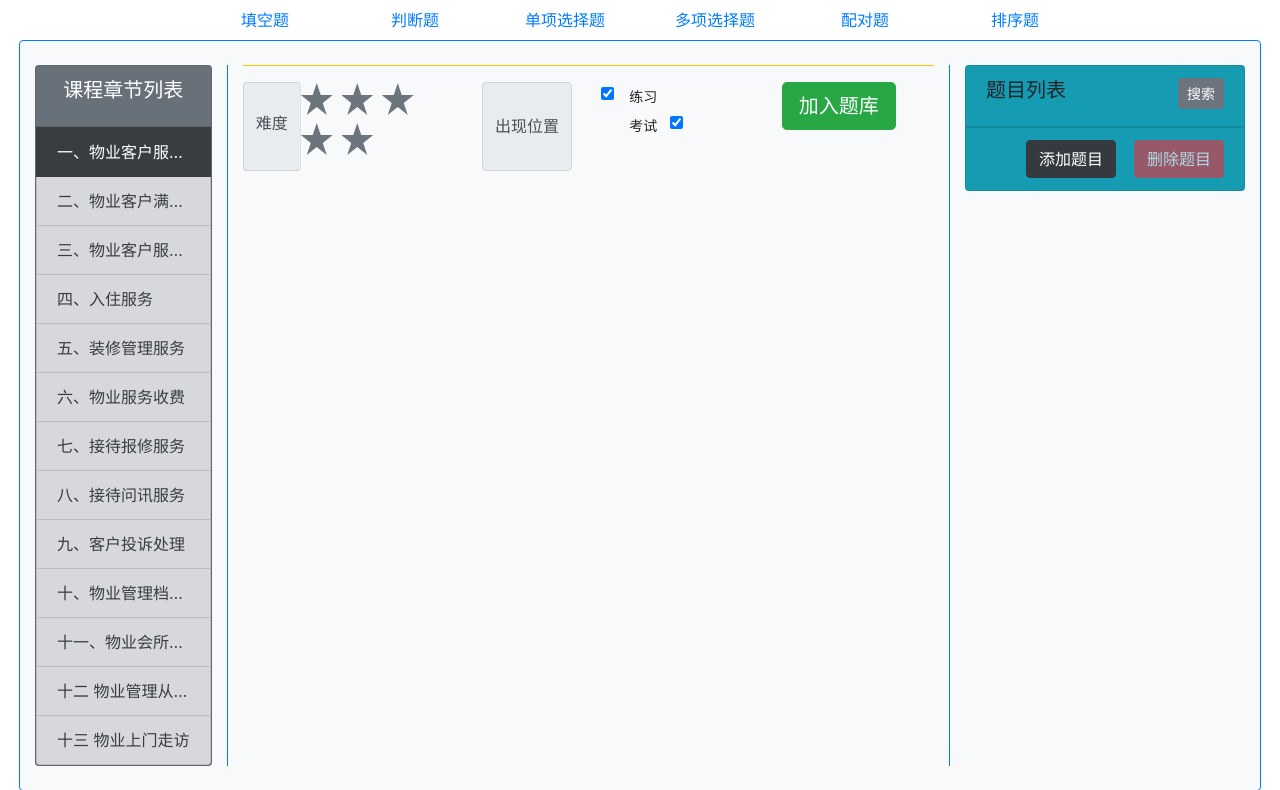
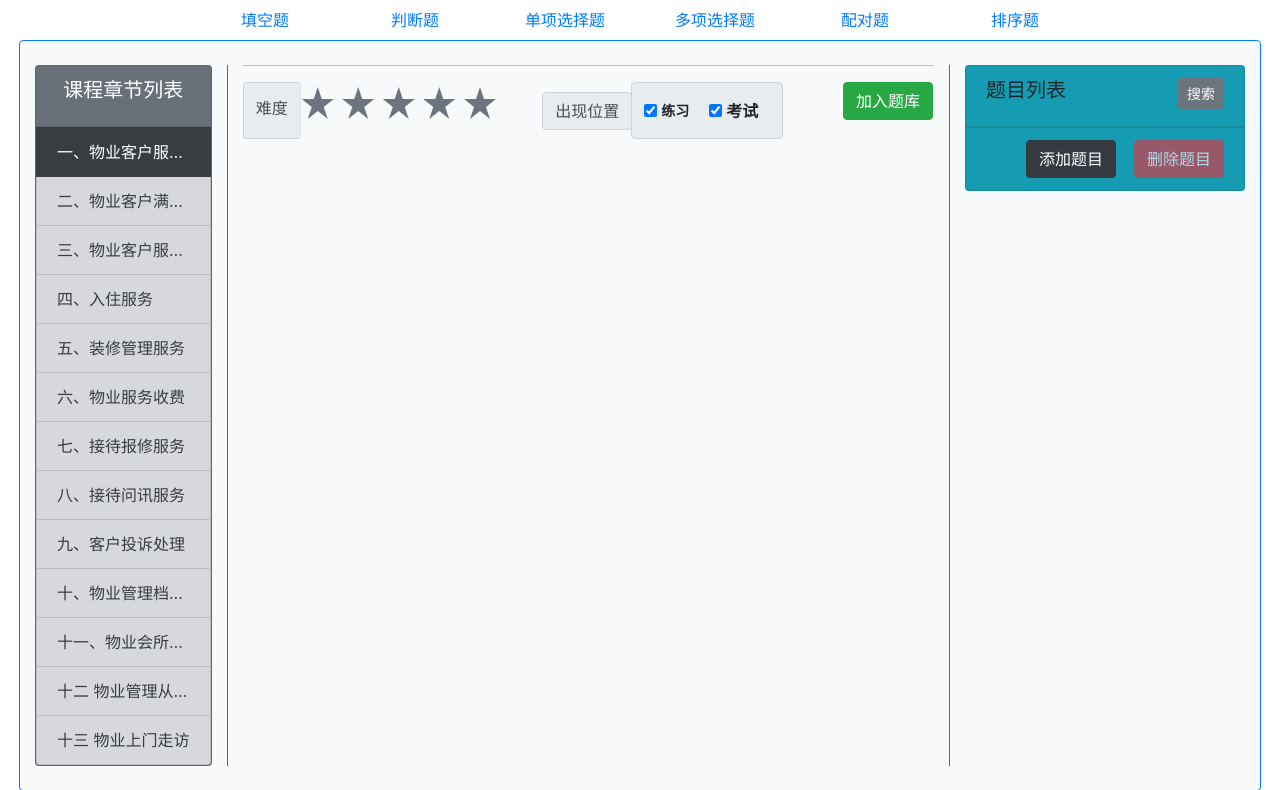
Before and after one commit to ChopinNocture/Python_WebFrame_Std, a Django app: page /course/questions/editor/ in a window 1280 px wide. Shown: the part 56-846 px from the top of the page. Run offline with Django 3.2, Linux system fonts and the light colour scheme; data comes from the database, SQL or seed files in the repository; some libraries are stand-ins or nearby versions.

Commit message:
实打实大大

```diff
--- a/EduSite/Templates/course/questionEditor.html
+++ b/EduSite/Templates/course/questionEditor.html
@@ -12,7 +12,7 @@
     <div class="row-fluid ">
     <!-- <div class="card-header"> -->
         <!-- <div class="span12"> -->
-            <ul class="nav nav-pills justify-content-center text-center ">
+            <ul class="nav nav-pills justify-content-center text-center">
                 {% for qType in qTypeList %}
                 <li class="nav-item" style="width: 150px;">
                     {% url 'course:question-editor-type' qType as qTypeURL %} {% url 'course:question-list' qType as qListURL %}
@@ -51,8 +51,11 @@
 
                 <div class="border-top border-warning py-2"></div>
                 <div class="row align-content-center align-middle">
-                    <div class="input-group-prepend col-sm-4 rounded-circle">
-                    <span class=" align-middle input-group-text pt-0 border-right">难度</span>
+                    <div class="input-group-prepend col-sm-1 rounded-circle">
+                        <span class="align-middle input-group-text pt-0 border-right">难度</span>
+                    </div>
+                    <div class="col-sm-4 pt-1">
+                        <div class="align-items-center align-middle">
                             <h2 ic_group="difficult">
                                 <span class="text-muted oi oi-star" title="star" aria-hidden="true" ic_name="difficult" ic_active="false"></span>
                                 <span class="text-muted oi oi-star" title="star" aria-hidden="true" ic_name="difficult" ic_active="false"></span>
@@ -61,27 +64,30 @@
                                 <span class="text-muted oi oi-star" title="star" aria-hidden="true" ic_name="difficult" ic_active="false"></span>
                             </h2>
                         </div>
+                    </div>
 
-                    <div class="input-group-prepend col-sm-2">
+                    <div class="col-sm-5 form-inline text-center align-self-auto">
+                        <div class="input-group-prepend">
                             <span class="input-group-text">出现位置</span>
                         </div>
-                    <div class="col-sm-3 align-middle">
-                        <div class="form-check align-middle">
-                            <input class="form-check-input form-control-sm" type="checkbox" name="appear_pos" id="id_in_pra" value="pra" checked>
-                            <label class="form-check-label form-control-sm" for="id_in_pra">
+                        <div class="input-group-text">
+                            <div class="form-check form-control-sm form-check-inline">
+                                <input class="form-check-input form-control" type="checkbox" name="appear_pos" id="id_in_pra" value="pra" checked>
+                                <label class="form-check-label form-control-plaintext font-weight-bold" for="id_in_pra" disable>
                                     练习
                                 </label>
                             </div>
-                        <div class="form-check align-middle">
-                            <input class="form-check-input form-control" type="checkbox" name="appear_pos" id="id_in_exm" value="exm" checked>
-                            <label class="form-check-label form-control-sm" for="id_in_exm">
+                            <div class="form-check form-check-inline">
+                                <input class="form-check-input " type="checkbox" name="appear_pos" id="id_in_exm" value="exm" checked>
+                                <label class="form-check-label form-control-plaintext font-weight-bold" for="id_in_exm" disable>
                                     考试
                                 </label>
                             </div>
                         </div>
+                    </div>
 
-                    <div class="col-1">
-                        <button class="btn btn-lg btn-success right" type="button" onclick="onSubmitCheck()" id="btn_modify">加入题库</button>
+                    <div class="col-sm-2 align-right text-right">
+                        <button class="btn btn-success align-right" type="button" onclick="onSubmitCheck()" id="btn_modify">加入题库</button>
                     </div>
 
                 </div>
@@ -110,7 +116,6 @@
         </div>
     </div>
 </div>
-
 {% endblock %}
 
 {% block jsPage %}
```
Lines whose indentation alone changed are shown as unchanged.
